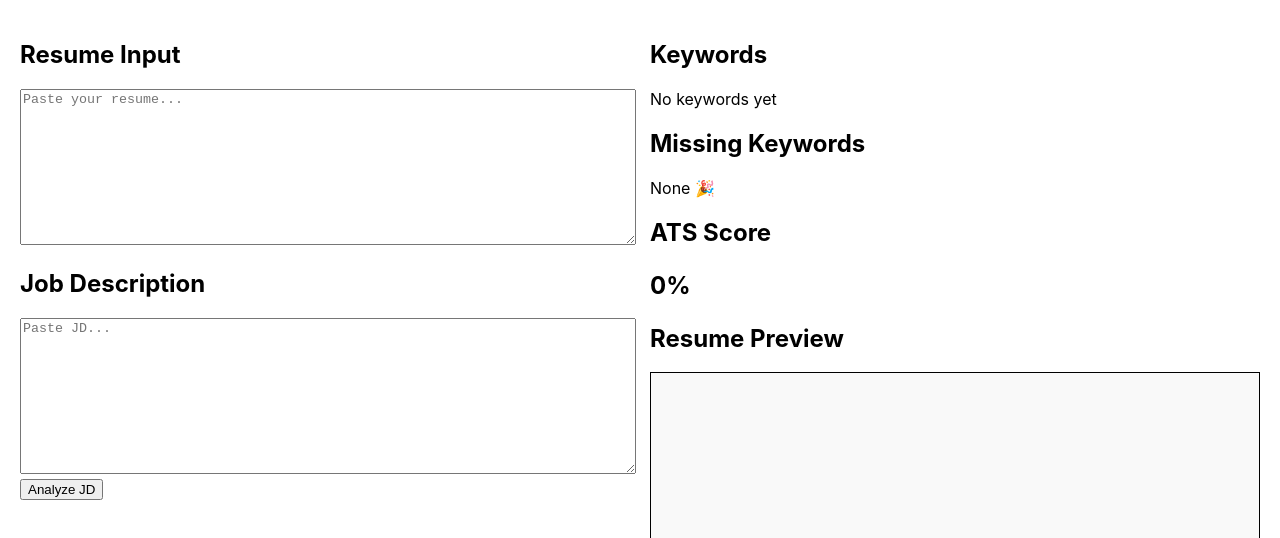
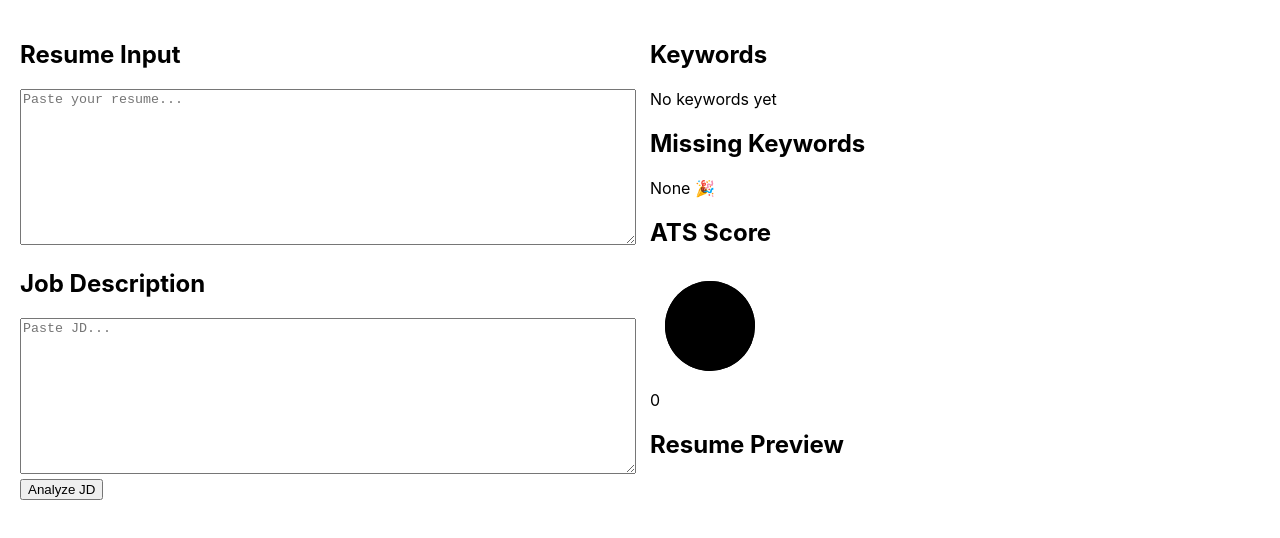
Before and after one commit to Harshithdasari030/CareerPro, a React (Create React App) app in the folder frontend/: page / in a window 1280 px wide. Shown: the top 538 px of the page. Built offline with nearby package versions, Linux system fonts and the light colour scheme.

Commit message:
Enhance App with animated score and loading effects and animations
Added animations for score display and fade-in effect on load.

```diff
--- a/frontend/src/App.js
+++ b/frontend/src/App.js
@@ -1,4 +1,4 @@
-import { useState } from "react";
+import { useState, useEffect } from "react";
 
 function App() {
   const [resume, setResume] = useState("");
@@ -7,6 +7,27 @@ function App() {
   const [missing, setMissing] = useState([]);
   const [score, setScore] = useState(0);
   const [loading, setLoading] = useState(false);
+  const [animatedScore, setAnimatedScore] = useState(0);
+  const [isLoaded, setIsLoaded] = useState(false);
+
+  // Fade in on load
+  useEffect(() => {
+    setIsLoaded(true);
+  }, []);
+
+  // Animate score
+  useEffect(() => {
+    if (score > 0) {
+      const timer = setTimeout(() => {
+        if (animatedScore < score) {
+          setAnimatedScore(prev => Math.min(prev + 1, score));
+        }
+      }, 20);
+      return () => clearTimeout(timer);
+    } else {
+      setAnimatedScore(0);
+    }
+  }, [score, animatedScore]);
 
   // 🔍 Analyze JD
   const analyzeJD = async () => {
@@ -55,68 +76,81 @@ function App() {
   };
 
   return (
-    <div style={{ display: "flex", padding: "20px", gap: "20px" }}>
+    <div style={{ display: "flex", padding: "20px", gap: "20px" }} className={isLoaded ? "fade-in" : ""}>
 
       {/* LEFT SIDE */}
-      <div style={{ width: "50%" }}>
-        <h2>Resume Input</h2>
+      <div style={{ width: "50%" }} className="card">
+        <h2 className="section-heading resume-input">Resume Input</h2>
         <textarea
           rows="10"
           style={{ width: "100%" }}
           placeholder="Paste your resume..."
           onChange={(e) => setResume(e.target.value)}
+          className="animated-textarea"
         />
 
-        <h2>Job Description</h2>
+        <h2 className="section-heading job-desc">Job Description</h2>
         <textarea
           rows="10"
           style={{ width: "100%" }}
           placeholder="Paste JD..."
           onChange={(e) => setJd(e.target.value)}
+          className="animated-textarea"
         />
 
-        <button onClick={analyzeJD} disabled={loading}>
+        <button onClick={analyzeJD} disabled={loading} className="animated-button">
           {loading ? "Analyzing..." : "Analyze JD"}
         </button>
       </div>
 
       {/* RIGHT SIDE */}
-      <div style={{ width: "50%" }}>
-        <h2>Keywords</h2>
+      <div style={{ width: "50%" }} className="card">
+        <h2 className="section-heading keywords">Keywords</h2>
         {keywords.length === 0 ? (
           <p>No keywords yet</p>
         ) : (
-          <ul>
+          <ul className="animated-list">
             {keywords.map((k, i) => (
               <li key={i}>{k}</li>
             ))}
           </ul>
         )}
 
-        <h2>Missing Keywords</h2>
+        <h2 className="section-heading missing">Missing Keywords</h2>
         {missing.length === 0 ? (
           <p>None 🎉</p>
         ) : (
-          <ul style={{ color: "red" }}>
+          <ul style={{ color: "red" }} className="animated-list">
             {missing.map((k, i) => (
               <li key={i}>{k}</li>
             ))}
           </ul>
         )}
 
-        <h2>ATS Score</h2>
-        <p style={{ fontSize: "24px", fontWeight: "bold" }}>
-          {score}%
-        </p>
+        <h2 className="section-heading ats-score">ATS Score</h2>
+        <div className="progress-ring">
+          <svg className="progress-ring-circle" width="120" height="120">
+            <circle className="progress-ring-bg" cx="60" cy="60" r="45"></circle>
+            <circle
+              className="progress-ring-fill"
+              cx="60"
+              cy="60"
+              r="45"
+              style={{ strokeDashoffset: 283 - (283 * animatedScore / 100) }}
+            ></circle>
+          </svg>
+          <div className="ats-score">{animatedScore}</div>
+        </div>
 
-        <h2>Resume Preview</h2>
+        <h2 className="section-heading preview">Resume Preview</h2>
         <div
           style={{
-            border: "1px solid black",
+            border: "1px solid rgba(255, 255, 255, 0.2)",
             padding: "10px",
             minHeight: "150px",
-            background: "#f9f9f9",
+            background: "rgba(255, 255, 255, 0.03)",
           }}
+          className="resume-preview"
           dangerouslySetInnerHTML={{
             __html: highlightMissing(resume),
           }}
```
